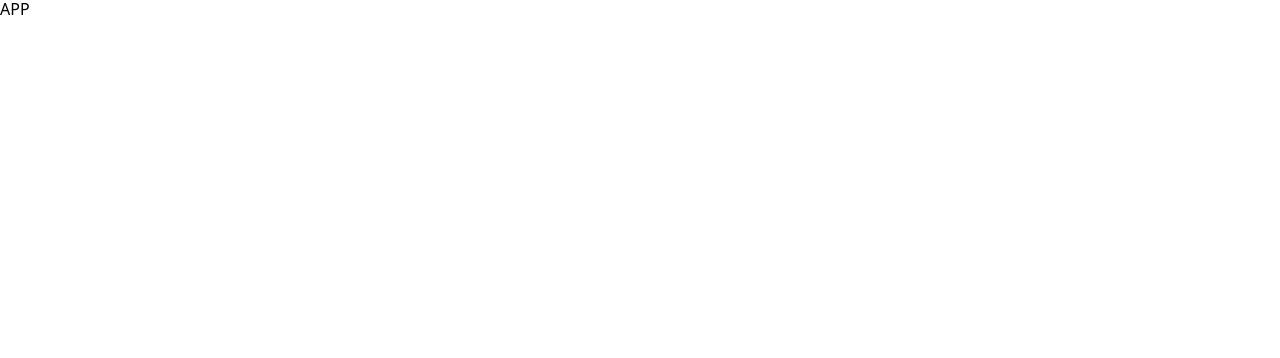
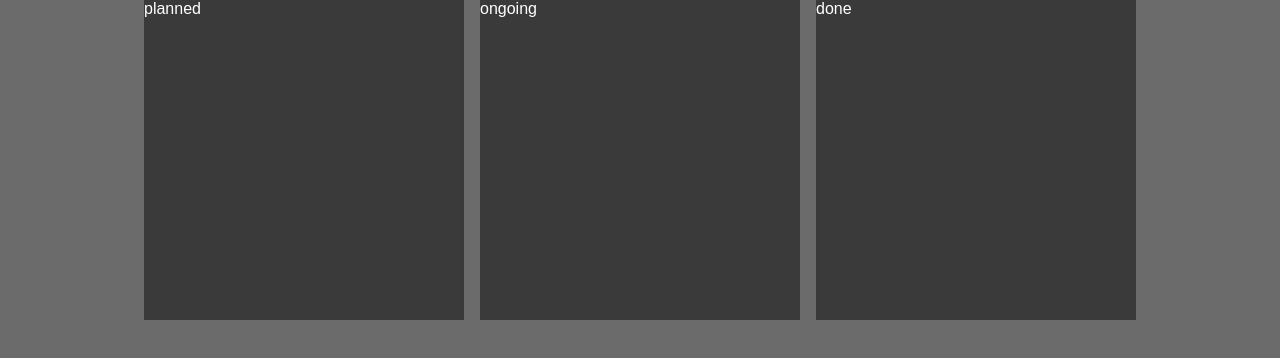
Before and after one commit to KaterynaKocheharova/Zustand-Practice, a React (Vite) app: page / in a window 1280 px wide. Shown: the top 358 px of the page. Built offline with nearby package versions, Linux system fonts and the light colour scheme.

Commit message:
add base components + styles

```diff
--- a/package.json
+++ b/package.json
@@ -26,6 +26,7 @@
     "yup": "^1.4.0"
   },
   "devDependencies": {
+    "@types/css-modules": "^1.0.5",
     "@types/react": "^18.2.66",
     "@types/react-dom": "^18.2.22",
     "@vitejs/plugin-react": "^4.2.1",
--- a/src/App.jsx
+++ b/src/App.jsx
@@ -1,3 +1,12 @@
+import Column from "./components/Column/Column";
+import css from "./App.module.css";
+
 export default function App() {
-  return <div id="App">APP</div>;
+  return (
+    <div id="App" className={css.app}>
+      <Column state="planned" />
+      <Column state="ongoing" />
+      <Column state="done" />
+    </div>
+  );
 }
--- /dev/null
+++ b/src/App.module.css
@@ -0,0 +1,8 @@
+.app {
+  min-height: 100vh;
+  background-color: var(--color-gray);
+  display: flex;
+  justify-content: center;
+  align-items: flex-start;
+  gap: 1rem;
+}
--- /dev/null
+++ b/src/components/Column/Column.module.css
@@ -0,0 +1,7 @@
+.column {
+  background-color: var(--color-gray-dark);
+  min-height: 20rem;
+  color: #fff;
+  width: 33%;
+  max-width: 20rem;
+}
--- /dev/null
+++ b/src/components/Column/Column.tsx
@@ -0,0 +1,10 @@
+import css from "./Column.module.css";
+
+type ColumnProps = {
+  state: "planned" | "ongoing" | "done";
+};
+const Column = ({ state }: ColumnProps) => {
+  return <div className={css.column}>{state}</div>;
+};
+
+export default Column;
--- a/src/index.css
+++ b/src/index.css
@@ -1,3 +1,12 @@
+:root {
+  --color-gray: #6b6b6b;
+  --color-gray-light: #d6d6d6;
+  --color-gray-dark: #3a3a3a;
+  --color-ongoing: #ffcc66;
+  --color-done: #66cc66;
+  font-family: Arial, Helvetica, sans-serif;
+}
+
 h1,
 h2,
 h3,
--- a/src/main.jsx
+++ b/src/main.jsx
@@ -1,19 +1,14 @@
 import React from "react";
 import ReactDOM from "react-dom/client";
 import { BrowserRouter } from "react-router-dom";
-import { Provider } from "react-redux";
-import { store } from "./redux/store.js";
-
 import "modern-normalize";
 import App from "./App.jsx";
 import "./index.css";
 
 ReactDOM.createRoot(document.getElementById("root")).render(
   <React.StrictMode>
-    <Provider store={store}>
       <BrowserRouter>
         <App />
       </BrowserRouter>
-    </Provider>
   </React.StrictMode>
 );
--- a/src/redux/store.js
+++ /dev/null
@@ -1,32 +0,0 @@
-import { configureStore } from "@reduxjs/toolkit";
-import {
-  persistStore,
-  persistReducer,
-  FLUSH,
-  REHYDRATE,
-  PAUSE,
-  PERSIST,
-  PURGE,
-  REGISTER,
-} from "redux-persist";
-import storage from "redux-persist/lib/storage";
-
-const persistConfiguration = {
-  key: "",
-  storage,
-  whitelist: [""],
-};
-
-export const store = configureStore({
-  reducer: {
-
-  },
-  middleware: (getDefaultMiddleware) =>
-    getDefaultMiddleware({
-      serializableCheck: {
-        ignoredActions: [FLUSH, REHYDRATE, PAUSE, PERSIST, PURGE, REGISTER],
-      },
-    }),
-});
-
-export const persistor = persistStore(store);
```
Also changed, not shown: 1 other file (tests, documents, lock files or other folders).
